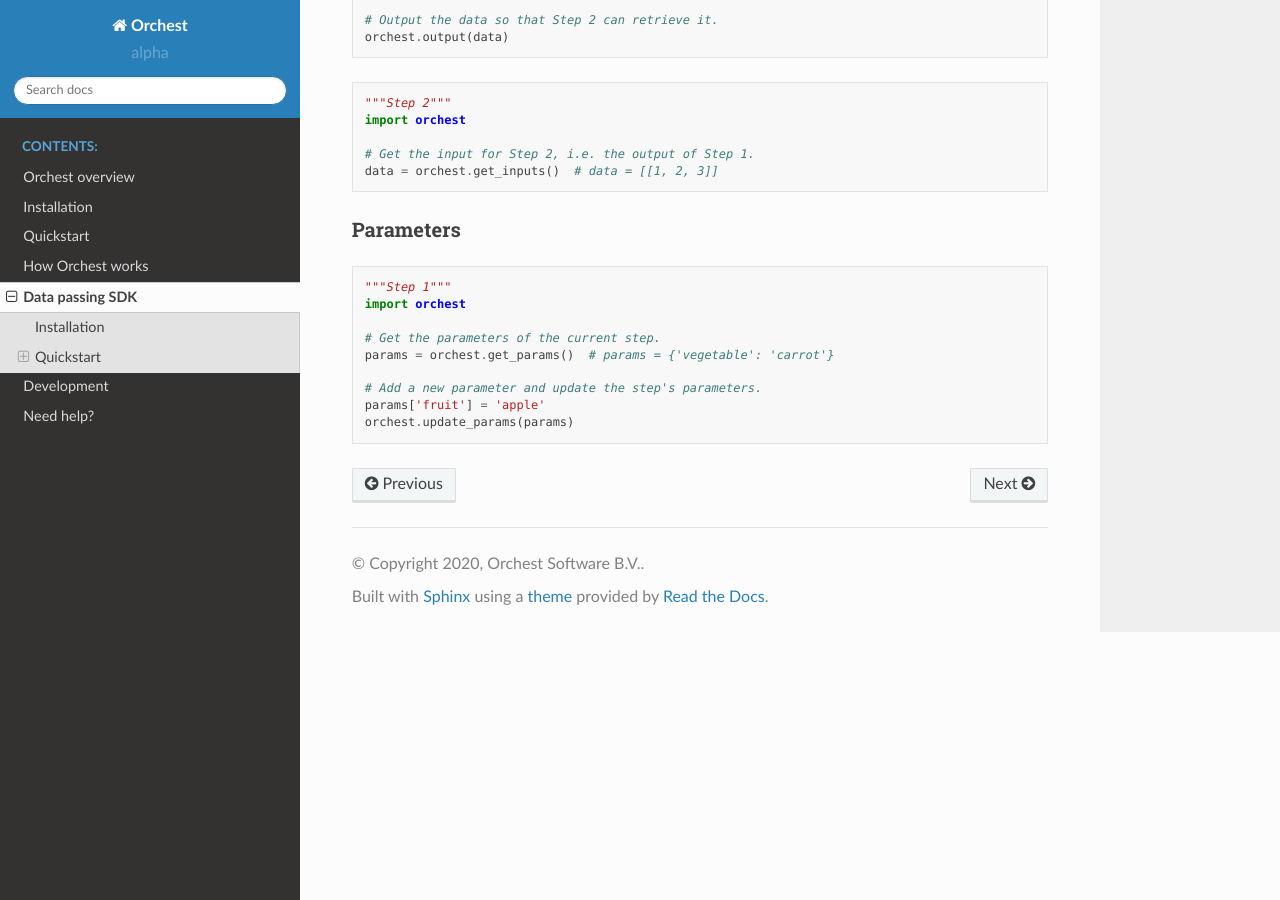
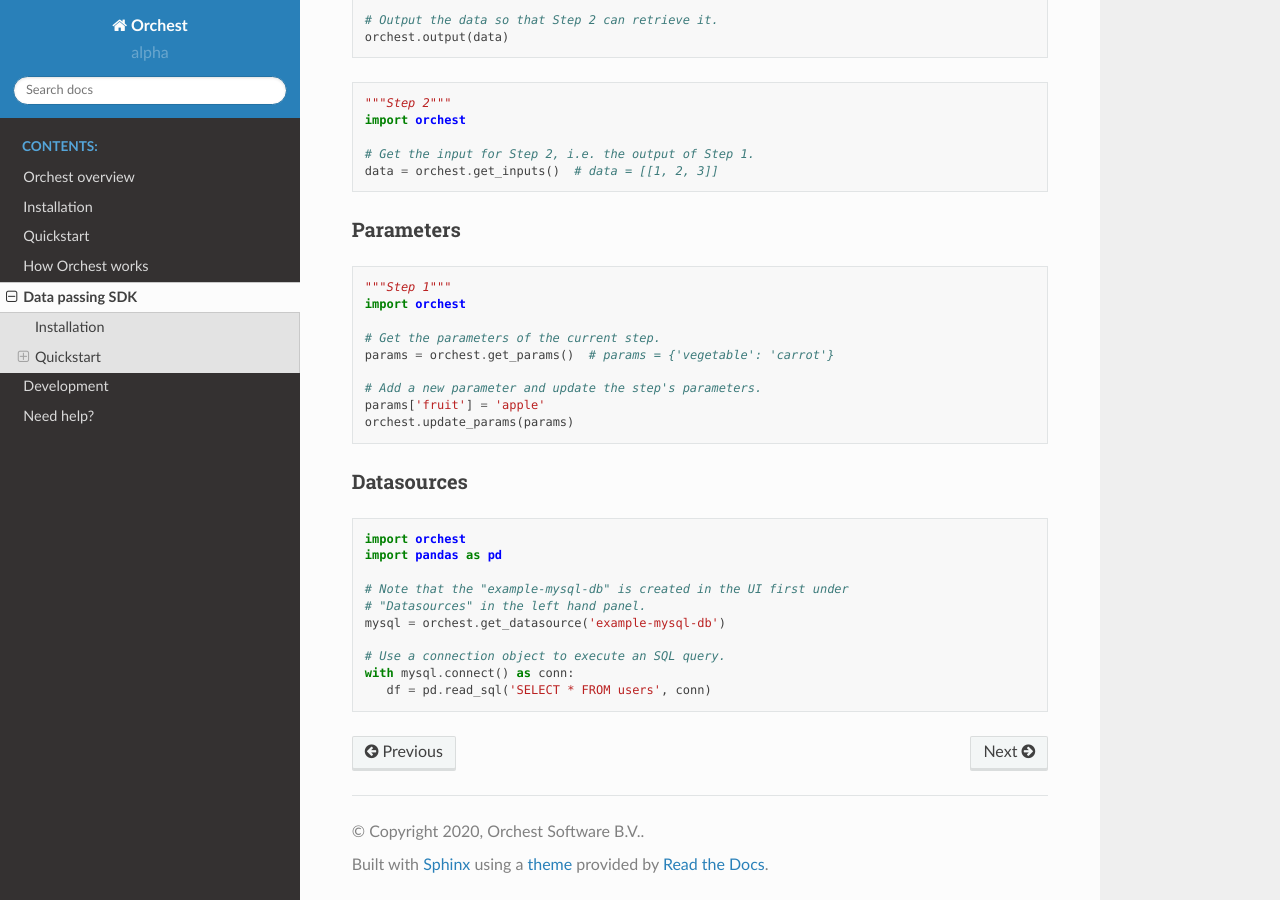
Before and after one commit to ReactExpert918/orchest, a Sphinx documentation site: the page built from docs/source/sdk.rst, in a window 1280 px wide and 900 px high, scrolled down 893 px. Built offline with Sphinx 7.4.7 and the Read the Docs theme 2.0.0, drawn with Linux system fonts in a browser that asks for light colours.

Commit message:
Add datasources to SDK docs

```diff
--- a/docs/source/sdk.rst
+++ b/docs/source/sdk.rst
@@ -64,3 +64,19 @@ Parameters
    # Add a new parameter and update the step's parameters.
    params['fruit'] = 'apple'
    orchest.update_params(params)
+
+
+Datasources
+~~~~~~~~~~~
+.. code-block:: python
+
+   import orchest
+   import pandas as pd
+
+   # Note that the "example-mysql-db" is created in the UI first under
+   # "Datasources" in the left hand panel.
+   mysql = orchest.get_datasource('example-mysql-db')
+
+   # Use a connection object to execute an SQL query.
+   with mysql.connect() as conn:
+      df = pd.read_sql('SELECT * FROM users', conn)
```
